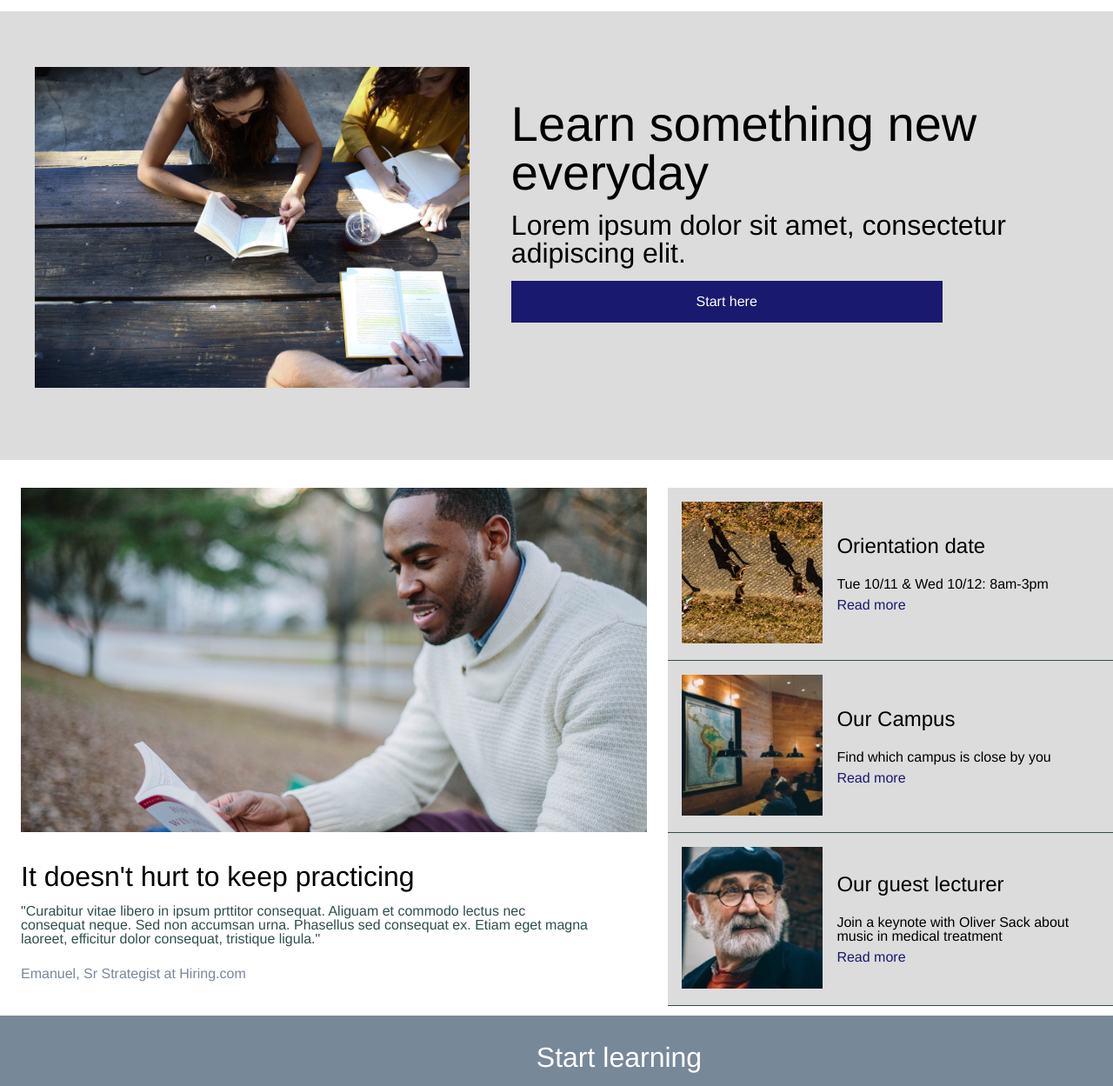
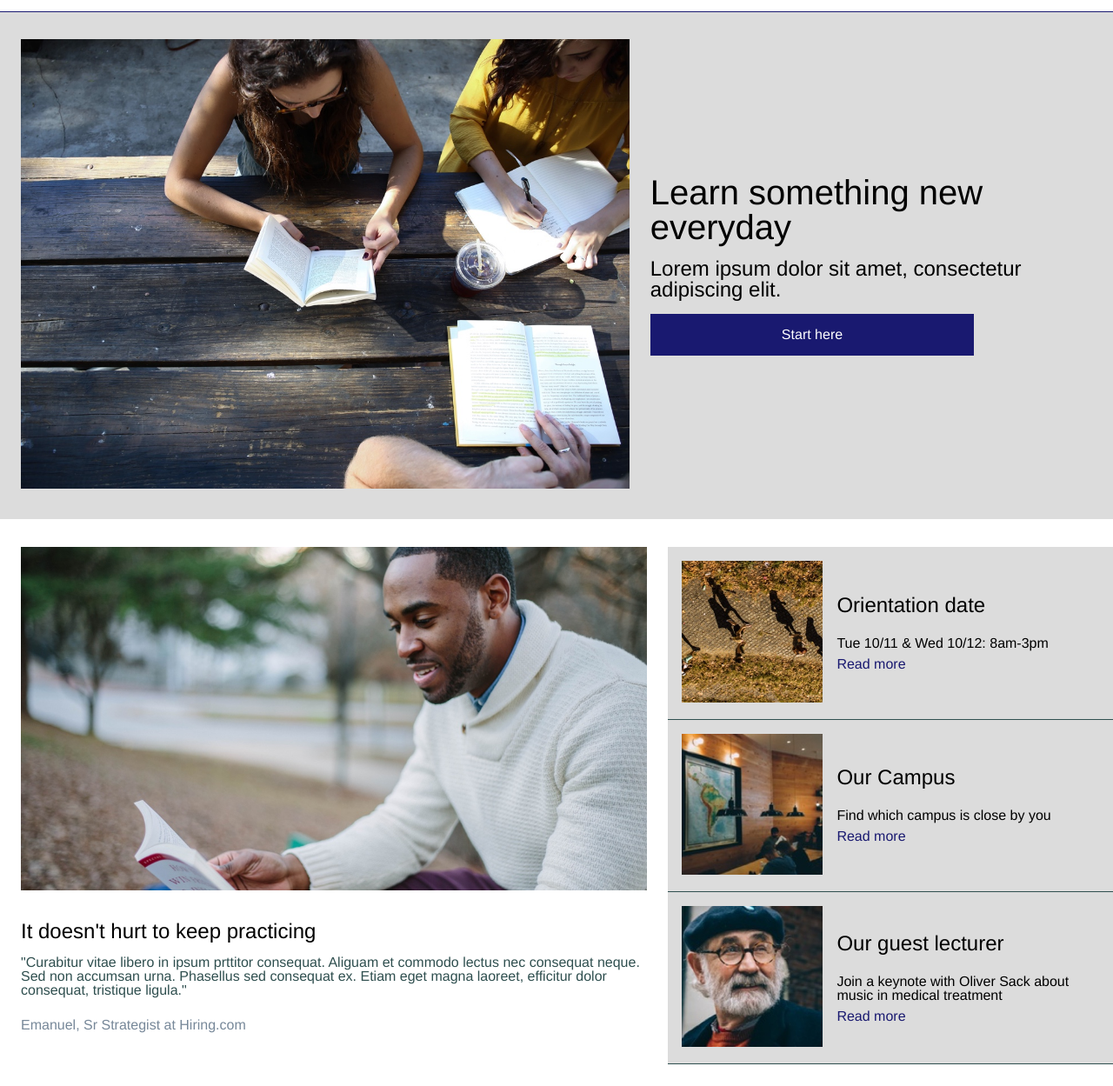
Before and after one commit to samleetucker/colmar_academy, a plain HTML site: page index.html in a window 1280 px wide. Shown: the part 51-1300 px from the top of the page at 87% size. Drawn offline with Linux system fonts and the light colour scheme.

Commit message:
fix some styling of desktop version

```diff
--- a/index.html
+++ b/index.html
@@ -36,8 +36,8 @@
           <img src="./resources/images/banner.jpg" alt="Three students studying at a picnic table">
         </div>
         <div class="banner-text">
-          <h1>Learn something new everyday</h1>
-          <h2>Lorem ipsum dolor sit amet, consectetur adipiscing elit.</h2>
+          <h1 class="learn-title">Learn something new everyday</h1>
+          <h2 class="learn-subtitle">Lorem ipsum dolor sit amet, consectetur adipiscing elit.</h2>
           <div class="button">
             <a href="#"><span>Start here</span></a>
           </div>
@@ -51,7 +51,7 @@
           <div class="practice-banner">
             <img src="./resources/images/information-main.jpg" alt="A young man reading a book outside">
           </div>
-          <div class="banner-text">
+          <div class="practice-left-text">
             <h2>It doesn't hurt to keep practicing</h2>
             <p class="quote">"Curabitur vitae libero in ipsum prttitor consequat. Aliguam et commodo lectus nec consequat neque. Sed non accumsan urna. Phasellus sed consequat ex.
             Etiam eget magna laoreet, efficitur dolor consequat, tristique ligula."</p>
--- a/resources/css/style.css
+++ b/resources/css/style.css
@@ -12,7 +12,7 @@ h1 {
 }
 
 h2 {
-  font-size: 2rem;
+  font-size: 1.5rem;
   padding-bottom: 1rem;
 }
 
@@ -45,11 +45,13 @@ header {
   height: 4rem;
   width: 100%;
   padding-left: 1.5rem;
+  padding-right: 1.5rem;
   display: flex;
   justify-content: space-between;
   align-items: center;
   position: fixed;
   z-index: 1;
+  border-bottom: midnightblue 1px solid;
 }
 
 .desktop-logo {
@@ -89,14 +91,13 @@ nav li {
 
 .main {
   position: relative;
-  top: 3rem;
+  top: 4rem;
 }
 
 /* Learn section */
 
 .jumbotron-container {
   background-color: Gainsboro;
-  padding: 3rem 1rem;
   display: flex;
   align-items: center;
   width: 100%;
@@ -111,10 +112,18 @@ nav li {
   width: 100%;
 }
 
-.banner-text {
+/* .banner-text {
+  width: 40%
+} */
+
+.learn-title {
   width: 85%;
-  margin-bottom: 2.5rem;
-  margin-left: 1.5rem;
+  font-size: 2.5rem;
+  padding-bottom: 1rem;
+}
+
+.learn-subtitle {
+  width: 85%;
 }
 
 .button {
@@ -133,14 +142,12 @@ nav li {
   color: white;
 }
 
-/* Practice section */
+/* Keep practicing section */
 
 .practice-main-container {
   background-color: white;
   display: flex;
   width: 100%;
-  /* padding-top: 2rem; */
-  /* padding: 1rem 1rem; */
 }
 
 .practice-left-container {
@@ -153,6 +160,11 @@ nav li {
 
 .practice-banner img {
   width: 100%;
+}
+
+.practice-left-text {
+  padding: 0 1.5rem;
+  margin-bottom: 2rem;
 }
 
 .quote {
@@ -170,10 +182,8 @@ nav li {
   display: flex;
   flex-direction: column;
   justify-content: flex-start;
+  padding-bottom: 2rem;
   padding-top: 2rem;
-  /* padding-bottom: 1rem;
-  padding-top: 1rem;
-  padding-right: 1rem; */
 }
 
 .practice-feature {
@@ -203,7 +213,7 @@ nav li {
   margin-top: .5rem;
 }
 
-/* Courses section */
+/* Start Learning section */
 
 .course-container {
   background-color: LightSlateGrey;
```
